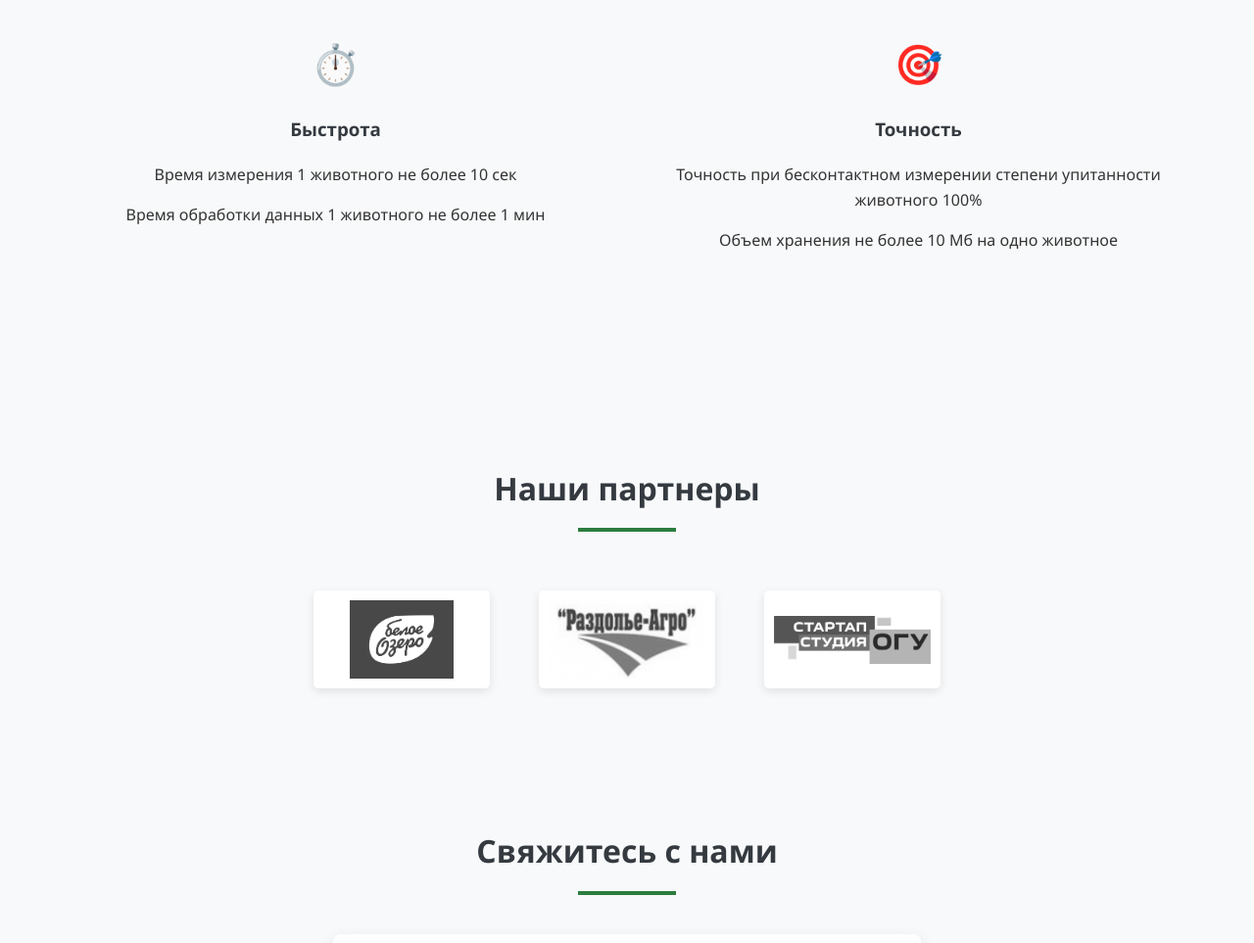
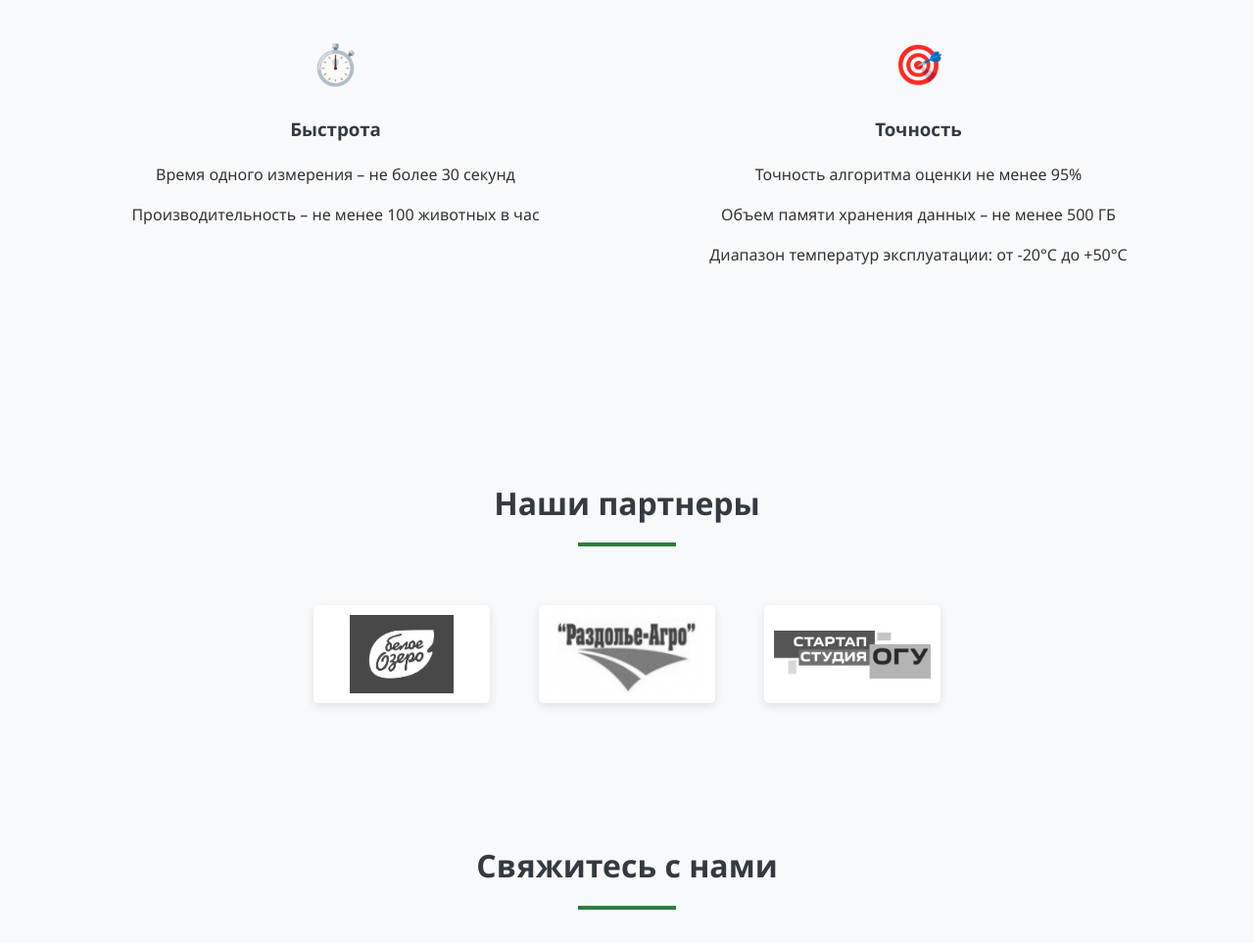
Before and after one commit to Sturtup/krs-avto, a plain HTML site: page index.html in a window 1280 px wide. Shown: the part 1928-2891 px from the top of the page at 98% size. Drawn offline with nearby package versions, Linux system fonts and the light colour scheme.

Commit message:
Update index.html

```diff
--- a/index.html
+++ b/index.html
@@ -77,8 +77,8 @@
                 <div class="feature">
                     <div class="feature-icon">⏱️</div>
                     <h3>Быстрота</h3>
-                    <p>Время измерения 1 животного не более 10 сек</p>
-                    <p>Время обработки данных 1 животного не более 1 мин</p>
+                    <p>Время одного измерения – не более 30 секунд</p>
+                    <p>Производительность – не менее 100 животных в час</p>
                 </div>
             <!--
                 <div class="feature">
@@ -92,8 +92,9 @@
                 <div class="feature">
                     <div class="feature-icon">🎯</div>
                     <h3>Точность</h3>
-                    <p>Точность при бесконтактном измерении степени упитанности животного 100%</p>
-                    <p>Объем хранения не более 10 Мб на одно животное</p>
+                    <p>Точность алгоритма оценки не менее 95%</p>
+                    <p>Объем памяти хранения данных – не менее 500 ГБ</p>
+                    <p>Диапазон температур эксплуатации: от -20°C до +50°C</p>
                 </div>
             </div>
         </div>
```
